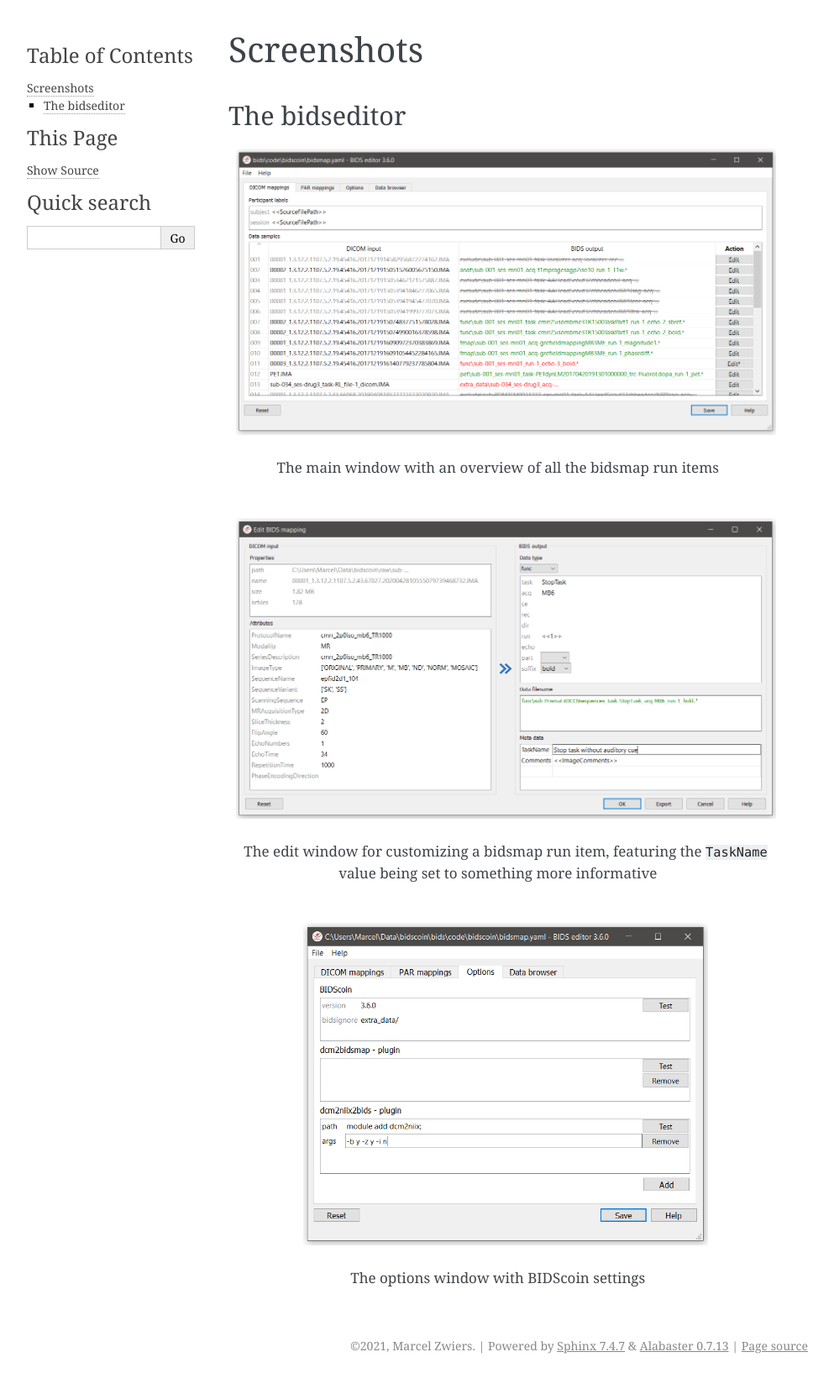
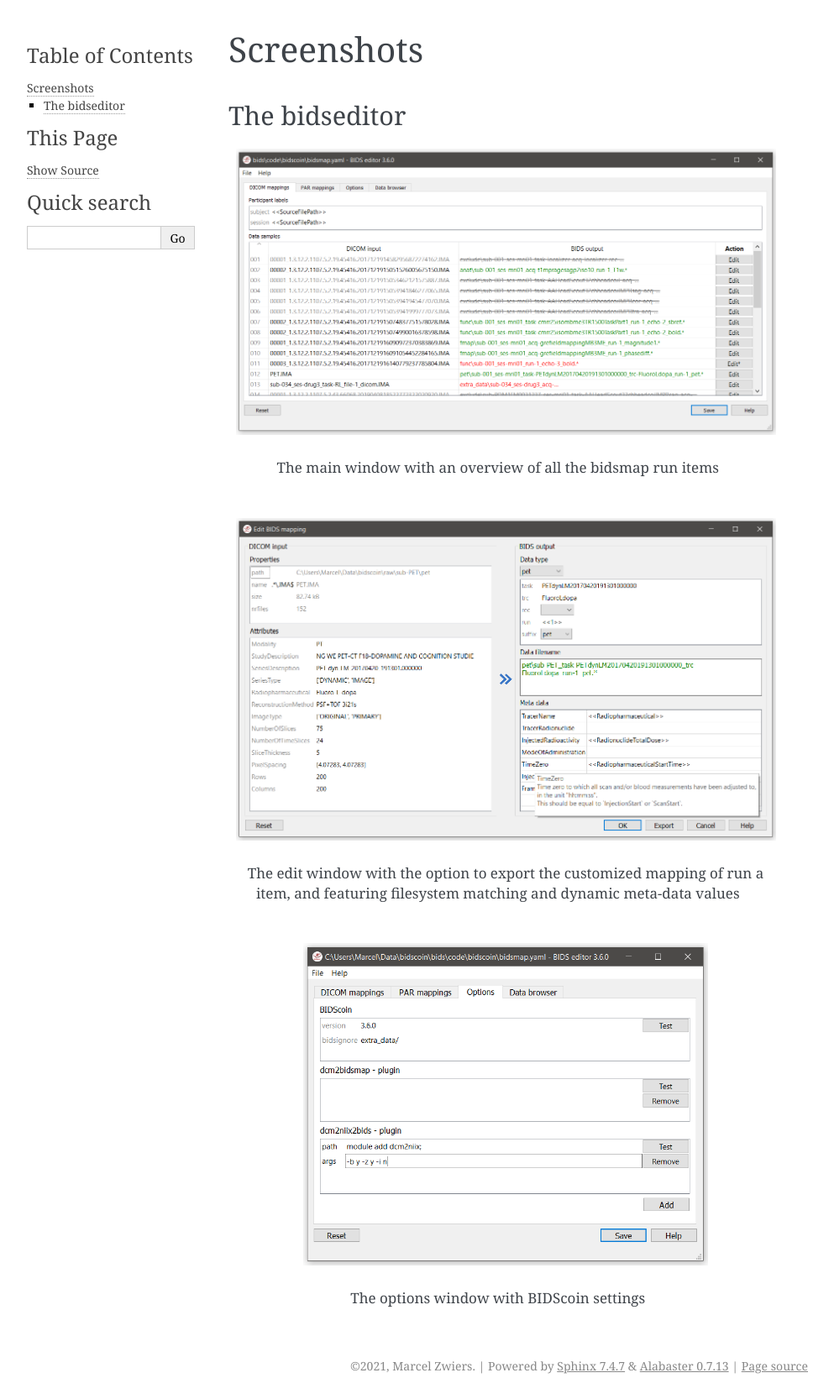
Before and after one commit to Donders-Institute/bidscoin, a Sphinx documentation site: the page built from docs/screenshots.rst, in a window 1280 px wide. Shown: the whole page at 84% size, without its empty margins (148-1141 px from the left). Built offline with Sphinx 7.4.7, drawn with Linux system fonts in a browser that asks for light colours; before the commit the page ends 1642 px from its top, so only the background shows below that.

Commit message:
Added a screenshot with tooltips

```diff
--- a/docs/screenshots.rst
+++ b/docs/screenshots.rst
@@ -8,9 +8,9 @@
 
    The main window with an overview of all the bidsmap run items
 
-.. figure:: ./_static/bidseditor_edit.png
+.. figure:: ./_static/bidseditor_edit_tooltip.png
 
-   The edit window for customizing a bidsmap run item, featuring the ``TaskName`` value being set to something more informative
+   The edit window with the option to export the customized mapping of run a item, and featuring filesystem matching and dynamic meta-data values
 
 .. figure:: ./_static/bidseditor_options.png
    :scale: 60%
```
Also changed, not shown: docs/advanced.rst (+4 -4 lines), docs/_static/bidseditor_edit_tooltip.png (added).
